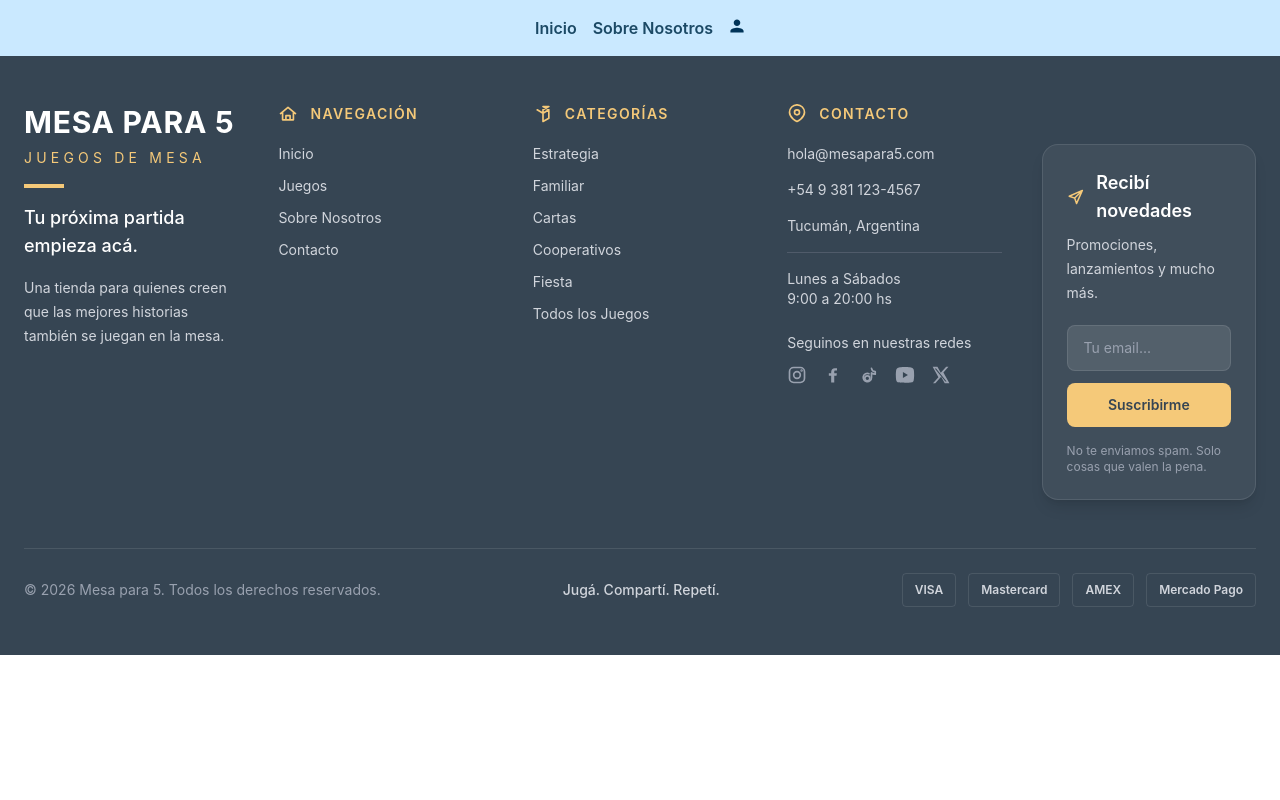
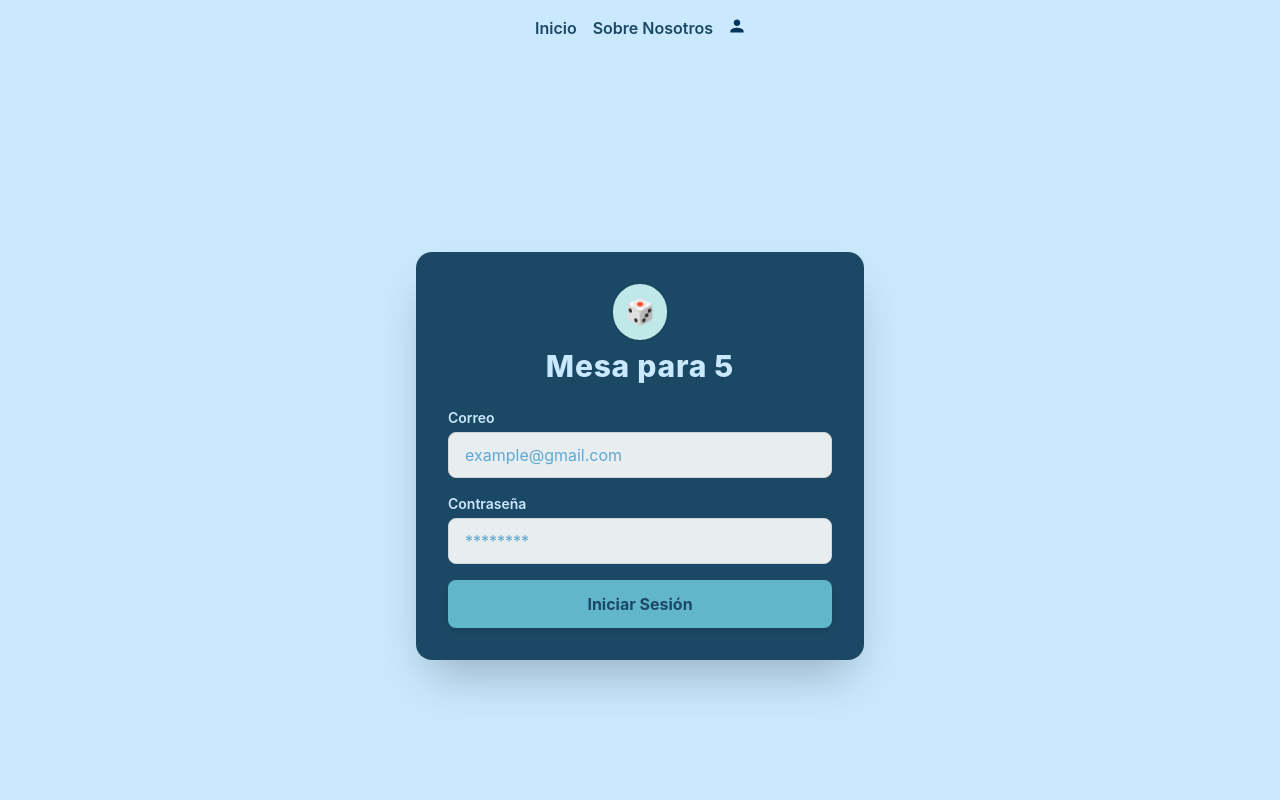
Before and after one commit to alejimenezyb-sys/Mesa-para-5, a React (Vite) app: page /login in a window 1280 px wide. Shown: the top 800 px of the page. Built offline with nearby package versions, Linux system fonts and the light colour scheme.

Commit message:
fix: ruta login dentro de AdminRoute

```diff
--- a/src/routes/AppRouter.tsx
+++ b/src/routes/AppRouter.tsx
@@ -18,11 +18,11 @@ const AppRouter = () => {
 
 
         <Route index element = {<Home />}/>
-        <Route path= "detalle" element = {<DetalleProducto />}/>
         <Route path= "sobre" element = {<SobreNosotros />}/>
+        <Route path="login" element={<Login />} />
 
         <Route element={<AdminRoute/>}>
-        <Route path="login" element={<Login />} />
+        <Route path= "detalle" element = {<DetalleProducto />}/>
         <Route path="adminpanel" element={<AdminPanel />} />
 
         </Route>
```
